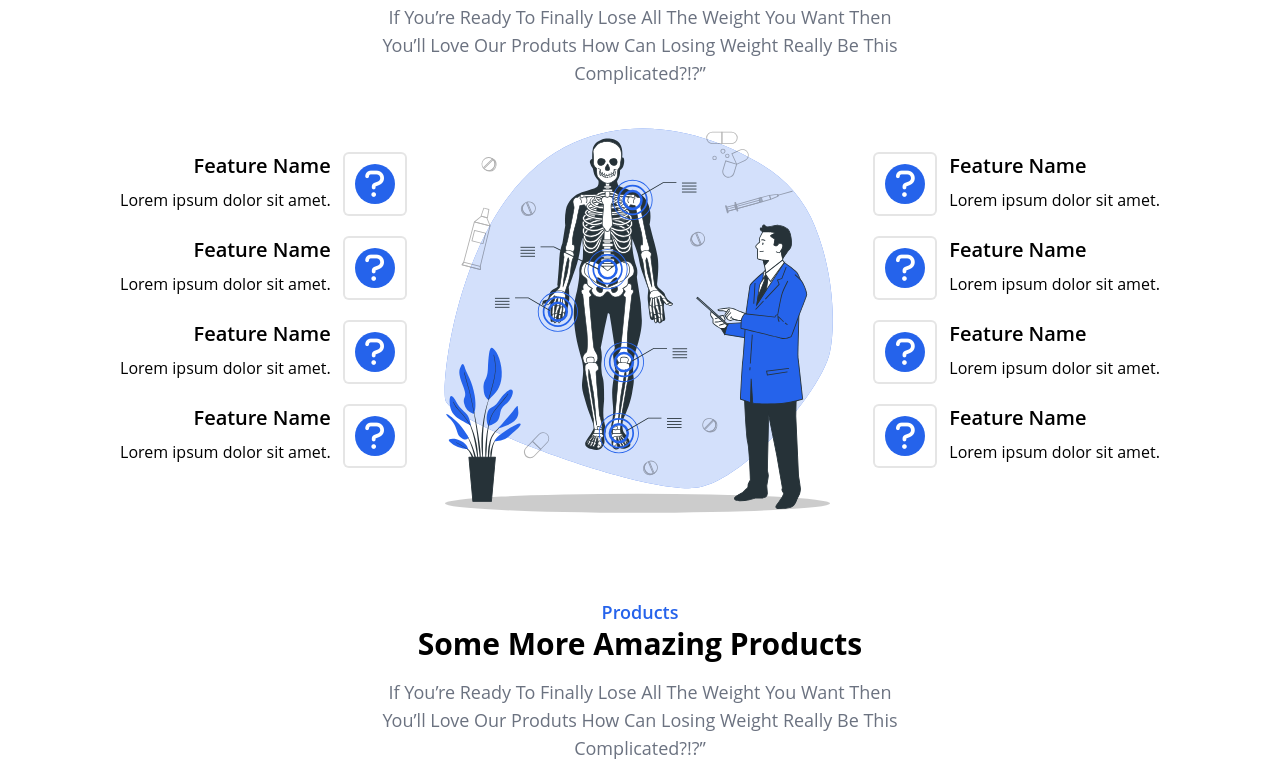
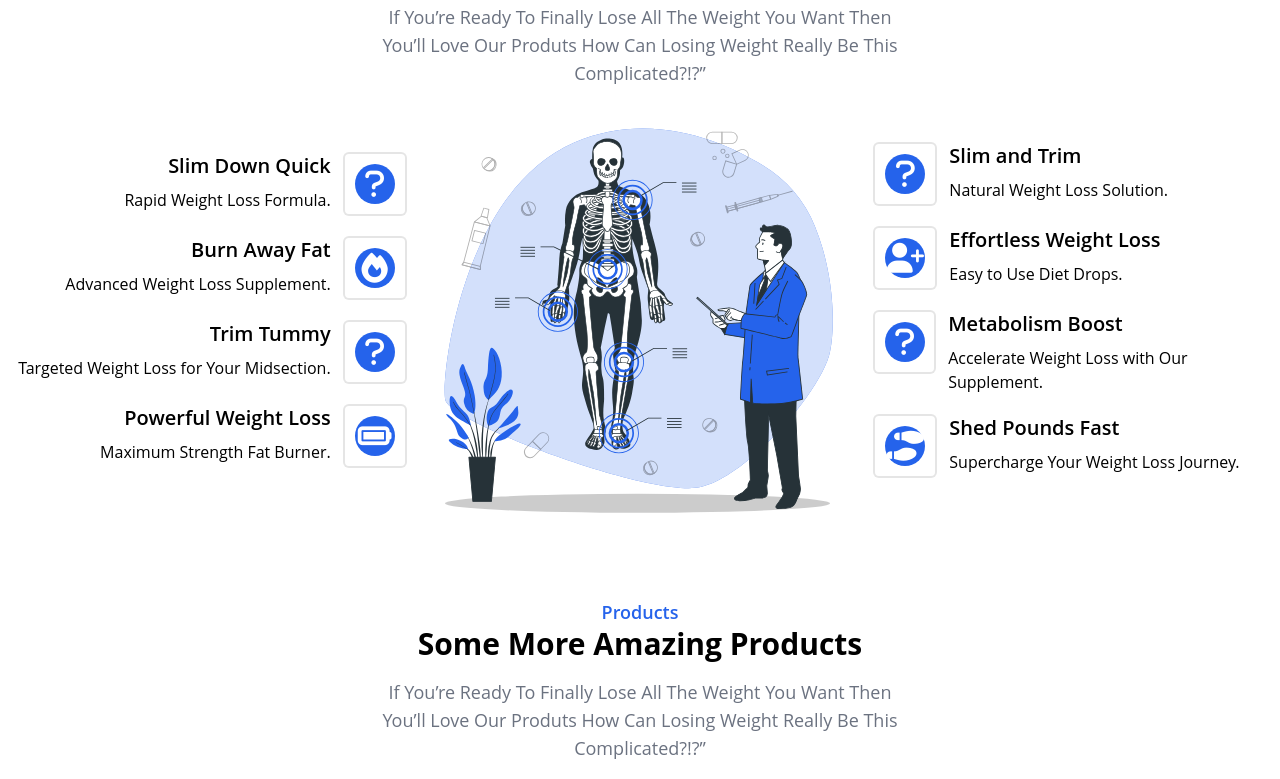
Before and after one commit to AhmedSherif20/affiliate-landing-page, a plain HTML site: page index.html in a window 1280 px wide. Shown: the part 769-1548 px from the top of the page. Drawn offline with Linux system fonts and the light colour scheme.

Commit message:
page done

```diff
--- a/index.html
+++ b/index.html
@@ -59,9 +59,8 @@
                     Wellness Services
                 </h1>
                 <p class="w-4/6 text-gray-600 mb-8 mx-auto md:mx-0 md:w-5/6 lg:w-4/6">
-                    Lorem ipsum dolor sit amet consectetur, adipisicing elit. Modi
-                    officia explicabo laboriosam reiciendis nisi quisquam accusantium
-                    voluptas deserunt pariatur? Quis.
+                    If You’re Ready To Finally Lose All The Weight You Want Then You’ll Love Our Produts How Can Losing
+                    Weight Really Be This Complicated?!?”
                 </p>
                 <a href="#products"
                     class="bg-blue-700 py-2 px-8 text-white hover:bg-transparent hover:text-blue-700 transition-all rounded-3xl border border-solid border-sky-700 font-medium">Buy
@@ -92,8 +91,8 @@
                     <div
                         class="feature flex justify-center md:justify-end items-start mb-5 flex-row-reverse lg:flex-row">
                         <div class="info text-left lg:text-right pl-3 lg:pl-0 lg:pr-3">
-                            <h4 class=" font-semibold mb-2 text-xl">Feature Name</h4>
-                            <p>Lorem ipsum dolor sit amet.</p>
+                            <h4 class=" font-semibold mb-2 text-xl">Slim Down Quick</h4>
+                            <p>Rapid Weight Loss Formula.</p>
                         </div>
                         <div
                             class="icon w-16 h-16 rounded-md border-[2px] border-soild border-[rgba(0,0,0,0.1)] flex justify-center items-center bg-white text-white">
@@ -104,8 +103,20 @@
                     <div
                         class="feature flex justify-center md:justify-end items-start mb-5 flex-row-reverse lg:flex-row">
                         <div class="info text-left lg:text-right pl-3 lg:pl-0 lg:pr-3">
-                            <h4 class=" font-semibold mb-2 text-xl">Feature Name</h4>
-                            <p>Lorem ipsum dolor sit amet.</p>
+                            <h4 class=" font-semibold mb-2 text-xl">Burn Away Fat</h4>
+                            <p>Advanced Weight Loss Supplement.</p>
+                        </div>
+                        <div
+                            class="icon w-16 h-16 rounded-md border-[2px] border-soild border-[rgba(0,0,0,0.1)] flex justify-center items-center bg-white text-white">
+                            <i
+                                class="fa-solid fa-fire text-3xl bg-blue-600 w-10 h-10 rounded-full flex justify-center items-center"></i>
+                        </div>
+                    </div>
+                    <div
+                        class="feature flex justify-center md:justify-end items-start mb-5 flex-row-reverse lg:flex-row">
+                        <div class="info text-left lg:text-right pl-3 lg:pl-0 lg:pr-3">
+                            <h4 class=" font-semibold mb-2 text-xl">Trim Tummy</h4>
+                            <p>Targeted Weight Loss for Your Midsection.</p>
                         </div>
                         <div
                             class="icon w-16 h-16 rounded-md border-[2px] border-soild border-[rgba(0,0,0,0.1)] flex justify-center items-center bg-white text-white">
@@ -116,25 +127,13 @@
                     <div
                         class="feature flex justify-center md:justify-end items-start mb-5 flex-row-reverse lg:flex-row">
                         <div class="info text-left lg:text-right pl-3 lg:pl-0 lg:pr-3">
-                            <h4 class=" font-semibold mb-2 text-xl">Feature Name</h4>
-                            <p>Lorem ipsum dolor sit amet.</p>
+                            <h4 class=" font-semibold mb-2 text-xl">Powerful Weight Loss</h4>
+                            <p>Maximum Strength Fat Burner.</p>
                         </div>
                         <div
                             class="icon w-16 h-16 rounded-md border-[2px] border-soild border-[rgba(0,0,0,0.1)] flex justify-center items-center bg-white text-white">
                             <i
-                                class="fa-solid fa-question text-3xl bg-blue-600 w-10 h-10 rounded-full flex justify-center items-center"></i>
-                        </div>
-                    </div>
-                    <div
-                        class="feature flex justify-center md:justify-end items-start mb-5 flex-row-reverse lg:flex-row">
-                        <div class="info text-left lg:text-right pl-3 lg:pl-0 lg:pr-3">
-                            <h4 class=" font-semibold mb-2 text-xl">Feature Name</h4>
-                            <p>Lorem ipsum dolor sit amet.</p>
-                        </div>
-                        <div
-                            class="icon w-16 h-16 rounded-md border-[2px] border-soild border-[rgba(0,0,0,0.1)] flex justify-center items-center bg-white text-white">
-                            <i
-                                class="fa-solid fa-question text-3xl bg-blue-600 w-10 h-10 rounded-full flex justify-center items-center"></i>
+                                class="fa-solid fa-battery-full text-3xl bg-blue-600 w-10 h-10 rounded-full flex justify-center items-center"></i>
                         </div>
                     </div>
                 </div>
@@ -149,8 +148,19 @@
                                 class="fa-solid fa-question text-3xl bg-blue-600 w-10 h-10 rounded-full flex justify-center items-center"></i>
                         </div>
                         <div class="info text-left pl-3">
-                            <h4 class=" font-semibold mb-2 text-xl">Feature Name</h4>
-                            <p>Lorem ipsum dolor sit amet.</p>
+                            <h4 class=" font-semibold mb-2 text-xl">Slim and Trim</h4>
+                            <p>Natural Weight Loss Solution.</p>
+                        </div>
+                    </div>
+                    <div class="feature flex justify-center md:justify-start items-start mb-5">
+                        <div
+                            class="icon w-16 h-16 rounded-md border-[2px] border-soild border-[rgba(0,0,0,0.1)] flex justify-center items-center bg-white text-white">
+                            <i
+                                class="fa-solid fa-user-plus text-3xl bg-blue-600 w-10 h-10 rounded-full flex justify-center items-center"></i>
+                        </div>
+                        <div class="info text-left pl-3">
+                            <h4 class=" font-semibold mb-2 text-xl">Effortless Weight Loss</h4>
+                            <p>Easy to Use Diet Drops.</p>
                         </div>
                     </div>
                     <div class="feature flex justify-center md:justify-start items-start mb-5">
@@ -160,30 +170,19 @@
                                 class="fa-solid fa-question text-3xl bg-blue-600 w-10 h-10 rounded-full flex justify-center items-center"></i>
                         </div>
                         <div class="info text-left pl-3">
-                            <h4 class=" font-semibold mb-2 text-xl">Feature Name</h4>
-                            <p>Lorem ipsum dolor sit amet.</p>
+                            <h4 class=" font-semibold mb-2 text-xl">Metabolism Boost</h4>
+                            <p>Accelerate Weight Loss with Our Supplement.</p>
                         </div>
                     </div>
                     <div class="feature flex justify-center md:justify-start items-start mb-5">
                         <div
                             class="icon w-16 h-16 rounded-md border-[2px] border-soild border-[rgba(0,0,0,0.1)] flex justify-center items-center bg-white text-white">
                             <i
-                                class="fa-solid fa-question text-3xl bg-blue-600 w-10 h-10 rounded-full flex justify-center items-center"></i>
+                                class="fa-solid fa-shoe-prints text-3xl bg-blue-600 w-10 h-10 rounded-full flex justify-center items-center"></i>
                         </div>
                         <div class="info text-left pl-3">
-                            <h4 class=" font-semibold mb-2 text-xl">Feature Name</h4>
-                            <p>Lorem ipsum dolor sit amet.</p>
-                        </div>
-                    </div>
-                    <div class="feature flex justify-center md:justify-start items-start mb-5">
-                        <div
-                            class="icon w-16 h-16 rounded-md border-[2px] border-soild border-[rgba(0,0,0,0.1)] flex justify-center items-center bg-white text-white">
-                            <i
-                                class="fa-solid fa-question text-3xl bg-blue-600 w-10 h-10 rounded-full flex justify-center items-center"></i>
-                        </div>
-                        <div class="info text-left pl-3">
-                            <h4 class=" font-semibold mb-2 text-xl">Feature Name</h4>
-                            <p>Lorem ipsum dolor sit amet.</p>
+                            <h4 class=" font-semibold mb-2 text-xl">Shed Pounds Fast</h4>
+                            <p>Supercharge Your Weight Loss Journey.</p>
                         </div>
                     </div>
                 </div>
@@ -272,7 +271,7 @@
 
     <!-- ============ START FOOTER ============ -->
     <footer class=" text-center py-4 border-t font-semibold mt-10 text-sm">
-        Copyright © 2020 <a href="#" class=" text-blue-700 font-bold">ShapeUp.</a> All rights reserved.
+        Copyright © 2020 <a href="#" class=" text-blue-600 font-bold">ShapeUp.</a> All rights reserved.
     </footer>
     <!-- ============ END FOOTER ============ -->
 
```
